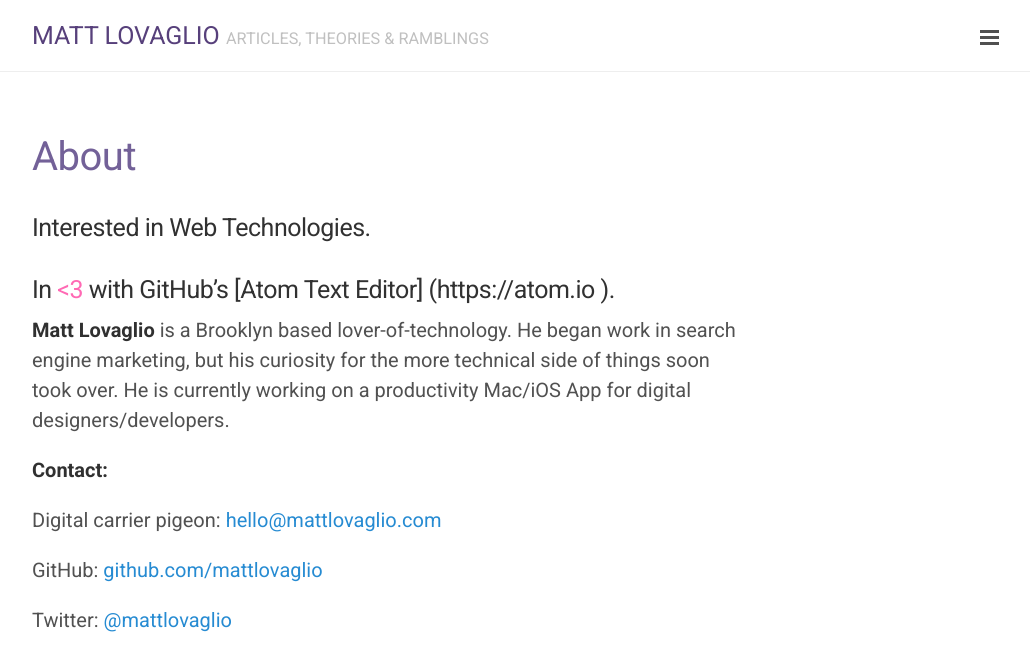
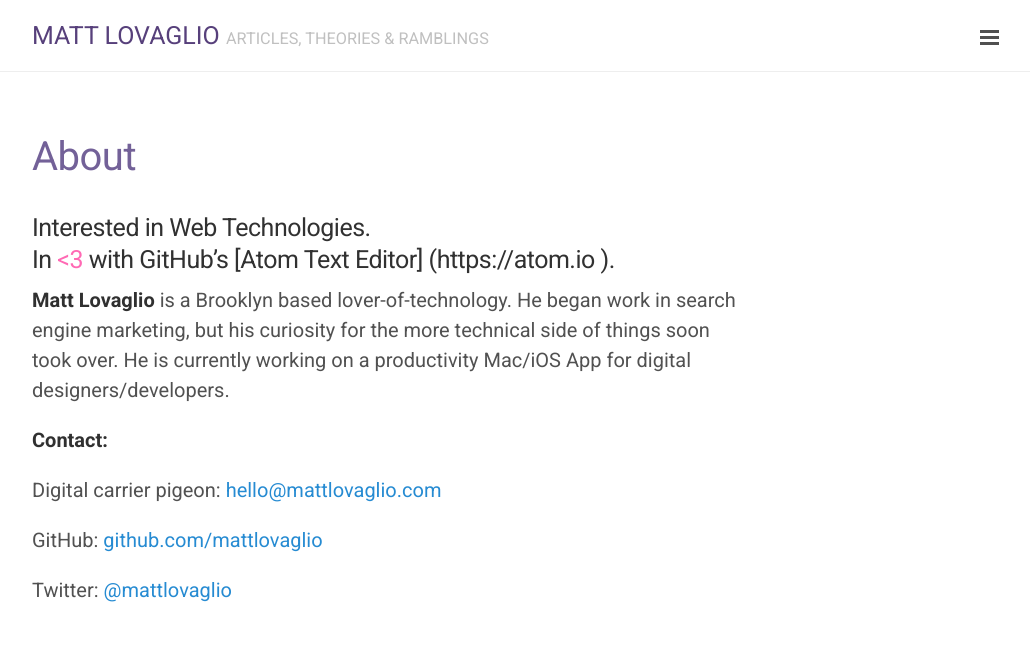
Before and after one commit to mattlovaglio/mattlovaglio.github.io, a Jekyll site: the page built from about.md, in a window 1280 px wide. Shown: the top 671 px of the page, without its empty margins (248-1278 px from the left). Built offline with Jekyll 4.4.1, drawn with Linux system fonts in a browser that asks for light colours; Markdown is read by kramdown in place of the engine named in the settings.

Commit message:
Added Line Break
Added line break in description.

```diff
--- a/about.md
+++ b/about.md
@@ -2,8 +2,7 @@
 layout: page
 title: About
 ---
-### Interested in Web Technologies.
-### In <span class="heart"><3</span> with GitHub's [Atom Text Editor] (https://atom.io ).
+### Interested in Web Technologies. <br>In <span class="heart"><3</span> with GitHub's [Atom Text Editor] (https://atom.io ).
 
 **Matt Lovaglio** is a Brooklyn based lover-of-technology. He began work in search engine marketing, but his curiosity for the more technical side of things soon took over. He is currently working on a productivity Mac/iOS App for digital designers/developers.
 
```
